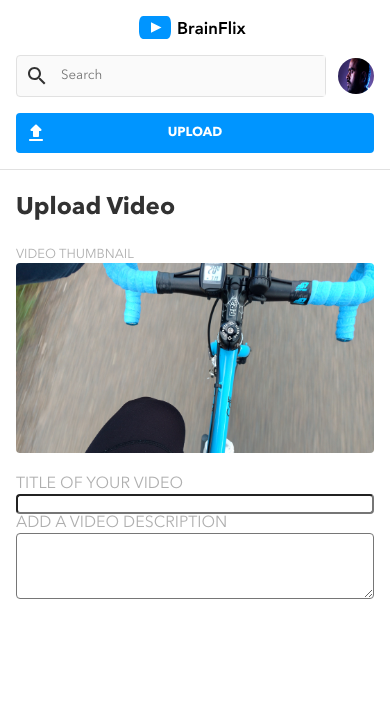
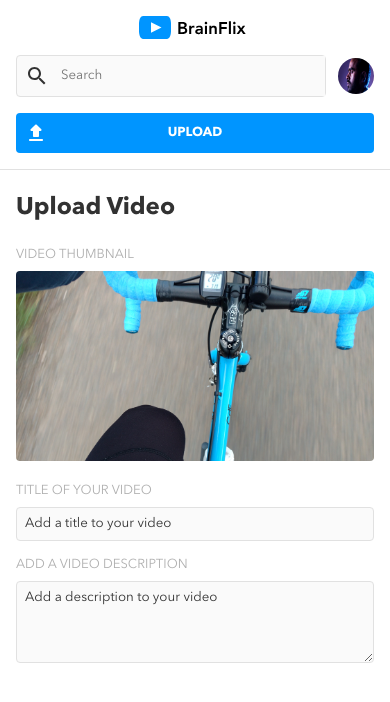
Before and after one commit to Sandro927/Alejandro-Mandala-BrainFlix, a React (Create React App) app: page /upload in a window 390 px wide. Shown: the top 702 px of the page. Built offline with nearby package versions, Linux system fonts and the light colour scheme; what javascript-time-ago would draw is missing.

Commit message:
added styles to upload form at mobile

```diff
--- a/src/components/Upload/Upload.scss
+++ b/src/components/Upload/Upload.scss
@@ -13,7 +13,7 @@
     }
 
     &__figure {
-        margin: 1.5rem 0 1rem;
+        margin: 1.5rem 0 0;
 
         @include tablet {
             width: 50%;
@@ -23,6 +23,7 @@
     &__caption {
         font-size: .8125rem;
         color: c.$brainflix-silver;
+        padding-bottom: 0.5rem;
     }
 
     &__image {
--- a/src/components/UploadForm/UploadForm.js
+++ b/src/components/UploadForm/UploadForm.js
@@ -6,10 +6,10 @@ export class UploadForm extends Component {
     return (
       <form className="form">
           <label className="form__label" for="videoTitle">TITLE OF YOUR VIDEO</label>
-          <input className="form__text" type="text" name="videoTitle" />
+          <input className="form__text" type="text" name="videoTitle" placeholder="Add a title to your video"/>
 
           <label className="form__label" for="videoDescription">ADD A VIDEO DESCRIPTION</label>
-          <textarea className="form__textarea" name="videoDescription" rows="4" />
+          <textarea className="form__textarea" name="videoDescription" rows="4" placeholder="Add a description to your video"/>
       </form>
     )
   }
--- a/src/components/UploadForm/UploadForm.scss
+++ b/src/components/UploadForm/UploadForm.scss
@@ -7,14 +7,31 @@
 
     &__label {
         color: c.$brainflix-silver;
+        font-size: 0.8125rem;
+        padding: 1rem 0 0.5rem;
     }
 
     &__text {
         border-radius: 4px;
+        border: 1px solid c.$brainflix-mercury;
+        padding: 0.5rem;
+        background-color: c.$brainflix-alabaster;
+
+        &::placeholder {
+            color: c.$brainflix-black;
+
+        }
     }
 
     &__textarea {
         border-radius: 4px;
+        border: 1px solid c.$brainflix-mercury;
+        padding: 0.5rem;
+        background-color: c.$brainflix-alabaster;
+
+        &::placeholder {
+            color: c.$brainflix-black;
+        }
     }
 
 }
```
